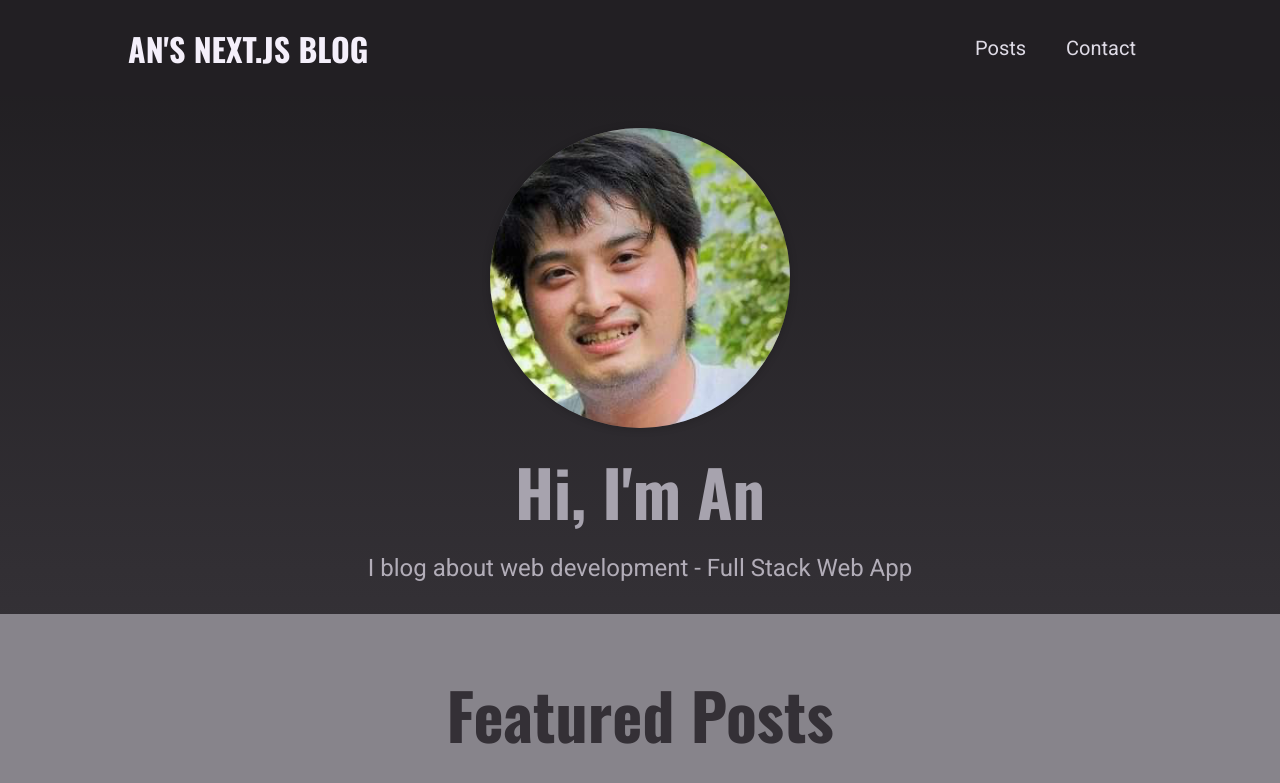
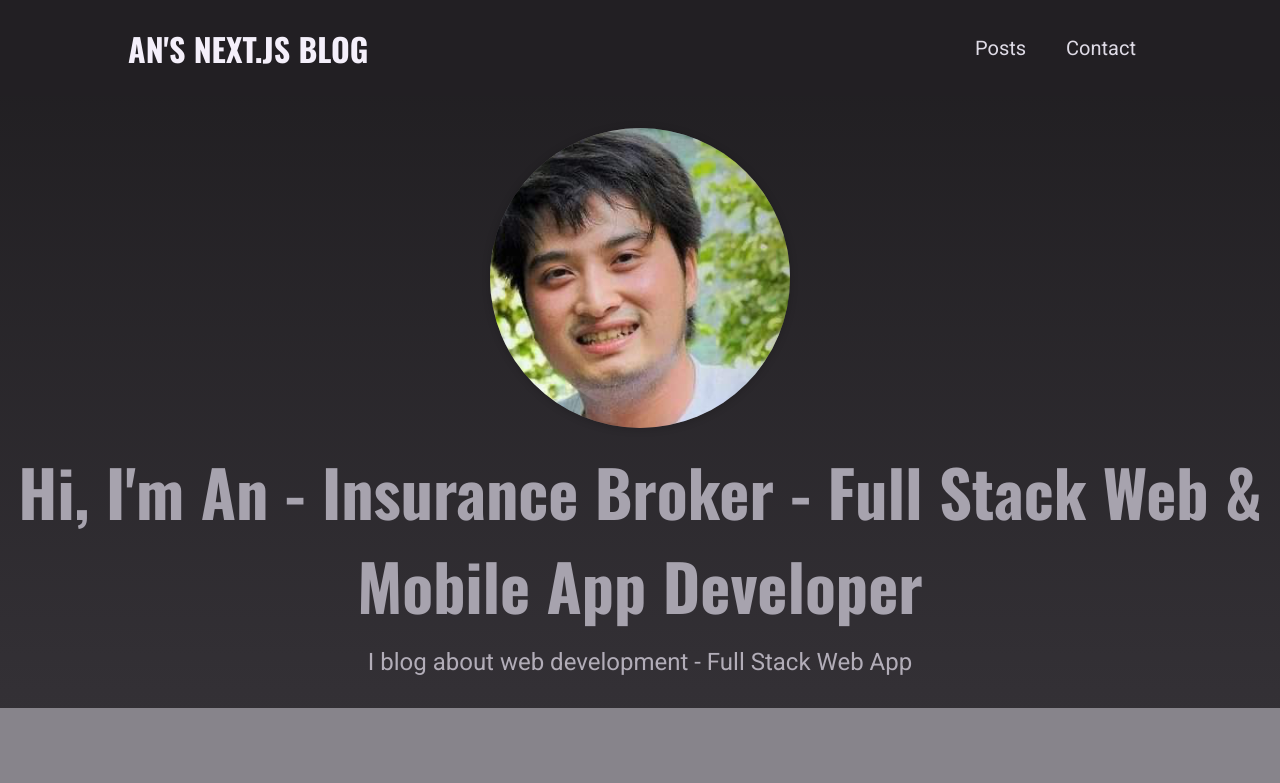
Before and after one commit to DiecTran/nextjs-myinsuranceblog, a Next.js app: page / in a window 1280 px wide. Shown: the top 783 px of the page. Built offline with nearby package versions, Linux system fonts and the light colour scheme.

Commit message:
change title in index page

```diff
--- a/components/home-page/hero.js
+++ b/components/home-page/hero.js
@@ -14,7 +14,10 @@ export default function Hero() {
           priority={true}
         />
       </div>
-      <h1>Hi, I&apos;m An</h1>
+      <h1>
+        Hi, I&apos;m An - Insurance Broker - Full Stack Web & Mobile App
+        Developer{" "}
+      </h1>
       <p>I blog about web development - Full Stack Web App</p>
     </section>
   );
```
